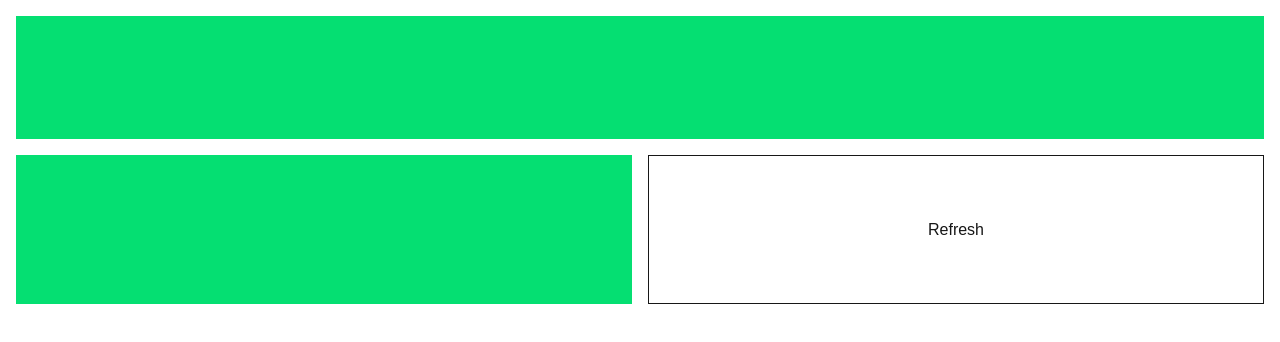
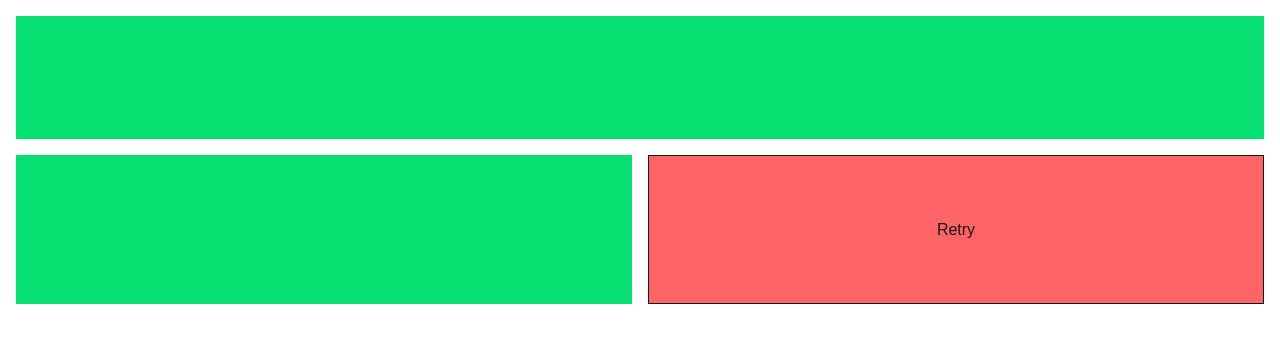
Before and after one commit to Normaltic/nextjs-server-component-retry-test, a Next.js app: page / in a window 1280 px wide. Shown: the top 342 px of the page. Built offline with nearby package versions, Linux system fonts and the light colour scheme.

Commit message:
Apply ErrorBoundary with router.refresh

```diff
--- a/src/app/page.tsx
+++ b/src/app/page.tsx
@@ -1,15 +1,6 @@
+import ErrorBoundary from "@/components/ErrorBoundary";
+import Fallback from "@/components/Fallback";
 import RandomNumber from "@/components/RandomNumber";
-import ServerRender from "@/components/ServerRender";
-
-async function fetching() {
-  await new Promise<void>((res) => {
-    setTimeout(() => res(), 1500);
-  });
-
-  const rand = Math.floor(Math.random() * 10);
-  if (rand > 4) return rand;
-  else throw new Error("error");
-}
 
 export default async function Home() {
   return (
@@ -18,15 +9,9 @@ export default async function Home() {
         <div className="col-span-2 bg-green-400"></div>
         <div className="col-span-1 bg-green-400"></div>
         <div className="col-span-1 border-1">
-          <ServerRender
-            fetcher={fetching}
-            render={(data) => (
-              <RandomNumber
-                className="w-full h-full flex justify-center items-center"
-                number={data}
-              />
-            )}
-          />
+          <ErrorBoundary Fallback={Fallback}>
+            <RandomNumber className="w-full h-full flex justify-center items-center" />
+          </ErrorBoundary>
         </div>
       </main>
     </div>
--- a/src/components/ErrorBoundary.tsx
+++ b/src/components/ErrorBoundary.tsx
@@ -4,33 +4,43 @@ import { Component, ErrorInfo } from "react";
 
 export interface ErrorBoundaryProps {
   children: React.ReactNode;
-  fallback: React.ReactNode;
+  Fallback: React.ComponentType<{ reset: () => void; error: Error }>;
 }
 
-export default class ErrorBoundary extends Component<ErrorBoundaryProps> {
-  state = {
-    hasError: false
-  };
+export interface ErrorBoundaryState {
+  error: Error | undefined;
+}
 
+export default class ErrorBoundary extends Component<
+  ErrorBoundaryProps,
+  ErrorBoundaryState
+> {
   constructor(props: ErrorBoundaryProps) {
     super(props);
     this.state = {
-      hasError: false
+      error: undefined
     };
+
+    this.reset = this.reset.bind(this);
   }
 
   static getDerivedStateFromError(error: Error) {
-    return { hasError: true };
+    return { error };
   }
 
   componentDidCatch(error: Error, errorInfo: ErrorInfo): void {
     console.error(error, errorInfo);
   }
 
+  reset() {
+    this.setState({ error: undefined });
+  }
+
   render() {
-    if (this.state.hasError) {
-      return this.props.fallback;
+    const { Fallback, children } = this.props;
+    if (this.state.error) {
+      return <Fallback reset={this.reset} error={this.state.error} />;
     }
-    return this.props.children;
+    return children;
   }
 }
--- /dev/null
+++ b/src/components/Fallback.tsx
@@ -0,0 +1,35 @@
+"use client";
+
+import { useRouter } from "next/navigation";
+import { startTransition, useState } from "react";
+
+export interface FallbackProps {
+  reset: () => void;
+  error: Error;
+}
+
+export default function Fallback({ reset, error }: FallbackProps) {
+  const router = useRouter();
+  const [refreshing, setRefreshing] = useState(false);
+
+  function retry() {
+    setRefreshing(true);
+    startTransition(() => {
+      router.refresh();
+      reset();
+      setRefreshing(false);
+    });
+  }
+
+  return (
+    <div className="w-full h-full flex justify-center items-center bg-red-400">
+      {refreshing ? (
+        <div>loading</div>
+      ) : (
+        <button type="button" onClick={retry}>
+          Retry
+        </button>
+      )}
+    </div>
+  );
+}
--- a/src/components/RandomNumber.tsx
+++ b/src/components/RandomNumber.tsx
@@ -1,8 +1,19 @@
 export interface RandomNumberProps {
   className?: string;
-  number: number;
 }
 
-export default function RandomNumber({ className, number }: RandomNumberProps) {
+export async function fetching() {
+  await new Promise<void>((res) => {
+    setTimeout(() => res(), 1500);
+  });
+
+  const rand = Math.floor(Math.random() * 10);
+  if (rand > 4) return rand;
+  else throw new Error("error");
+}
+
+export default async function RandomNumber({ className }: RandomNumberProps) {
+  const number = await fetching();
+
   return <div className={className}>{number}</div>;
 }
```
